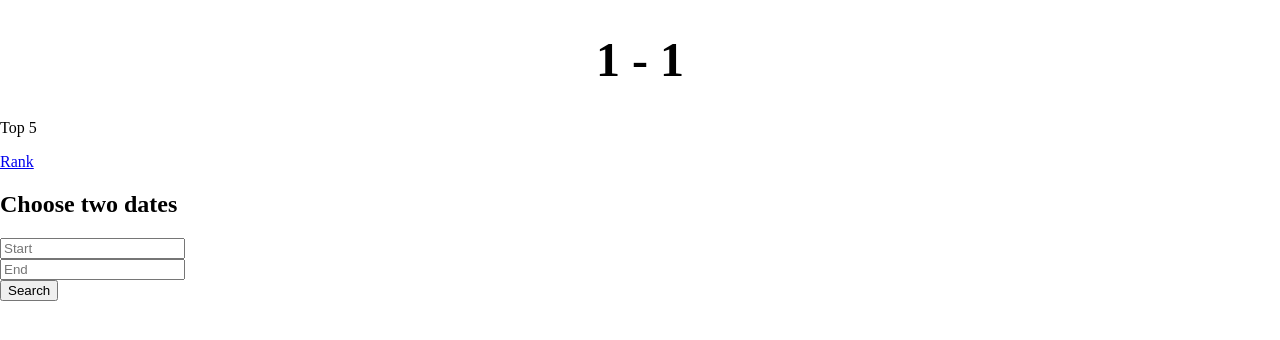
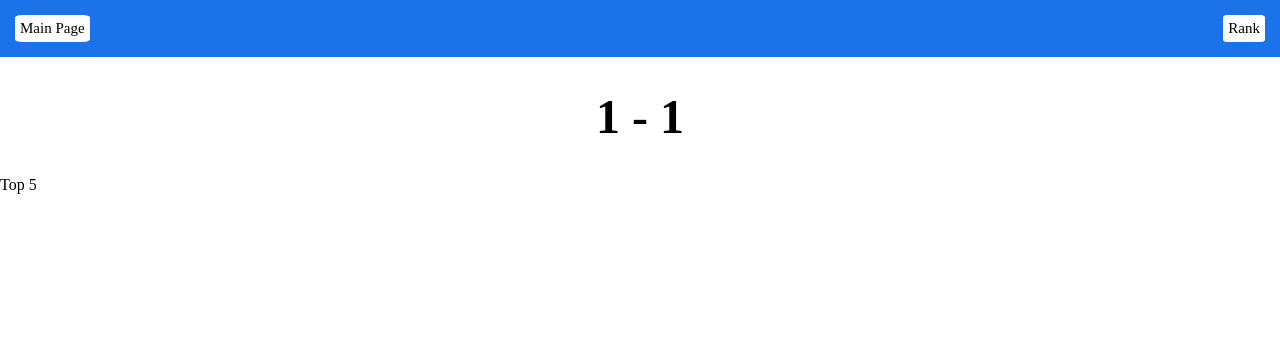
Before and after one commit to gabrielsenadc/foto_do_dia-website, a Flask app: page /between/1/1 in a window 1280 px wide. Shown: the top 340 px of the page. Run offline with Flask 3, Linux system fonts and the light colour scheme.

Commit message:
Adicionando header para voltar para Main Page em person/ e between/

```diff
--- a/routes.py
+++ b/routes.py
@@ -294,7 +294,10 @@
 
         pessoas = sort_people(filtered)
 
-        return render_template('rank.html', people=pessoas)
+        if start == "01/08/2023" and end == latest_date(): source = 'main'
+        else: source = "between-" + start.replace("/", "_") + '-' + end.replace("/", "_")
+
+        return render_template('rank.html', people=pessoas, source=source)
 
     @app.route('/person/<name>')
     def person(name):
--- a/templates/between.html
+++ b/templates/between.html
@@ -6,6 +6,11 @@
     <title>Foto do Dia</title>
     <link rel="stylesheet" href="{{ url_for('static',filename='styles/main_page.css') }}">
   <body>
+
+    <div class="header">
+      <a href="{{ url_for('index')}}">Main Page</a>
+      <a href="{{ url_for('rank',start=start.replace('/', '_'),  end=end.replace('/', '_'))}}">Rank</a>
+    </div>
 
     <h1>{{start}} - {{end}}</h1>
 
@@ -16,18 +21,6 @@
         <li> {{ person }} </li>
       {% endfor %}
     </ol>
-
-    <a href="{{ url_for('rank', start=start.replace('/', '_'), end=end.replace('/', '_'))}}">Rank</a>
-
-    <h2>Choose two dates</h2>
-
-    <form method="POST" action="{{ url_for('between_dates') }}">
-      <input type="text" name="date1" placeholder="Start" required="required"><br>
-      <input type="text" name="date2" placeholder="End" required="required"><br>
-      <input type="submit" value="Search">
-    </form>
-
-
 
     <div class="image-grid">
         {% for date in dates%}
--- a/templates/person.html
+++ b/templates/person.html
@@ -6,6 +6,10 @@
     <title>Document</title>
     <link rel="stylesheet" href="{{ url_for('static',filename='styles/main_page.css') }}">
   <body>
+
+    <div class="header">
+      <a href="{{ url_for('index')}}">Main Page</a>
+    </div>
 
     <h1>{{name}}</h1>
 
```
Also changed, not shown: templates/rank.html (+9 -0 lines).
